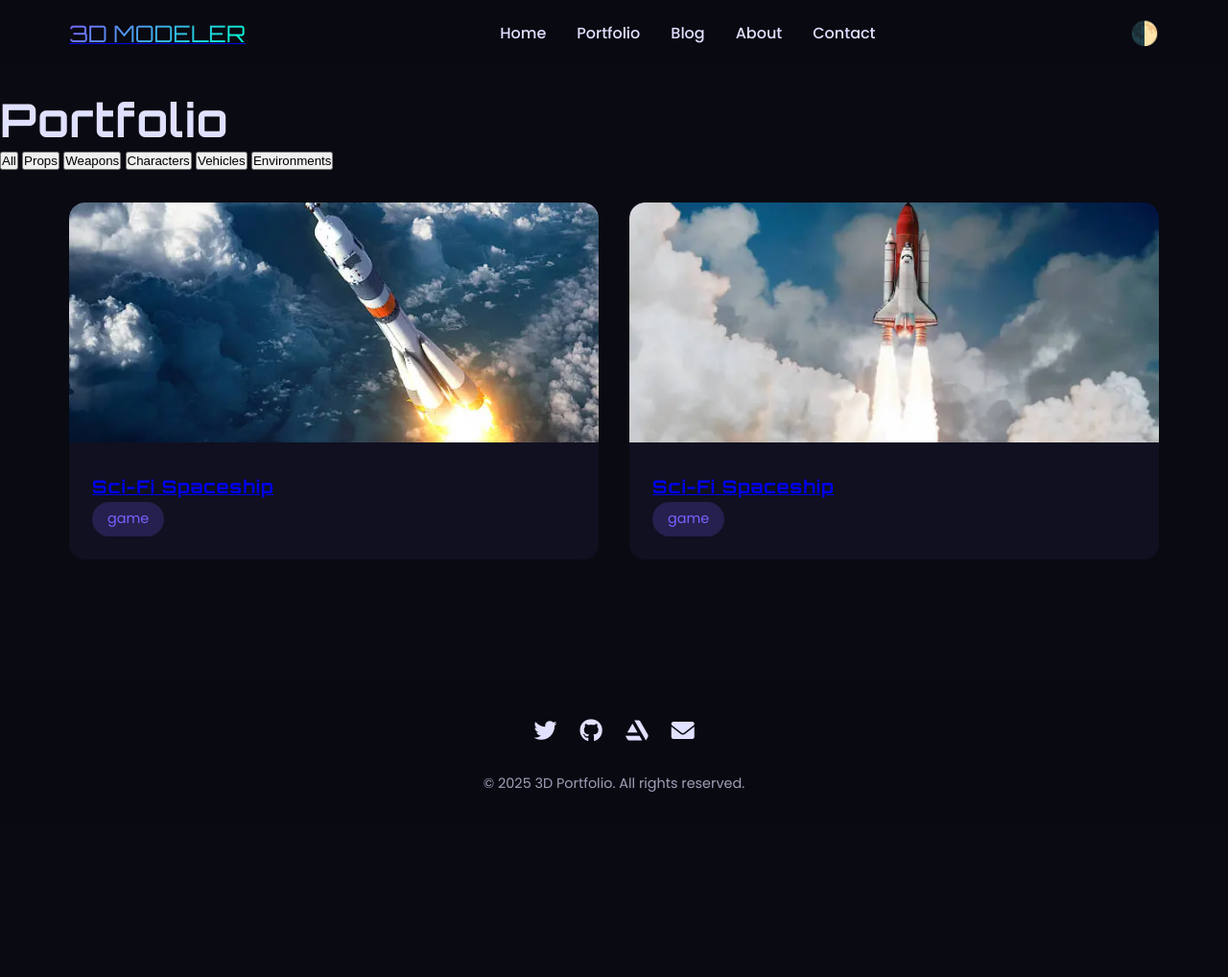
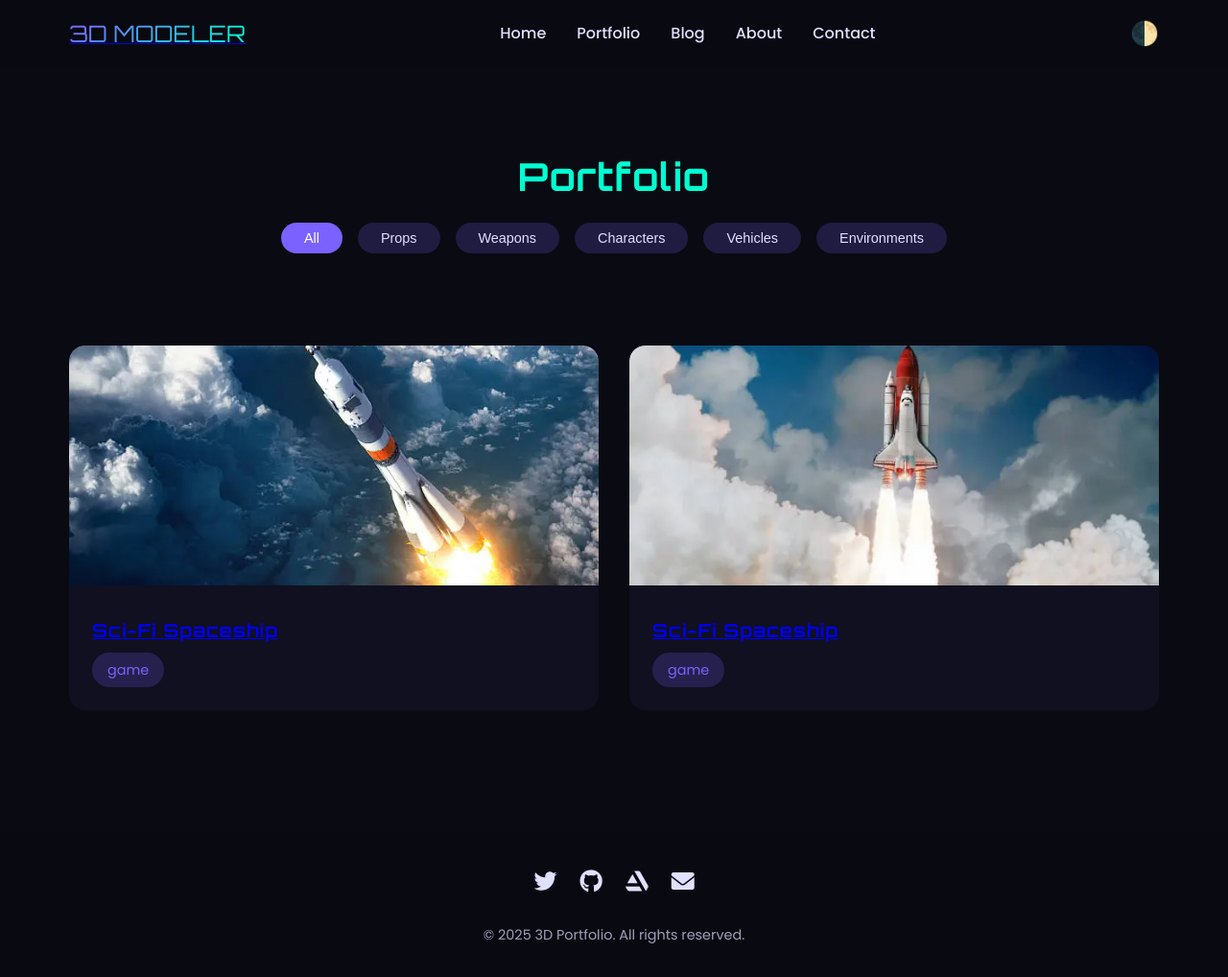
Before and after one commit to FaseehRizwan/portfolio, a Jekyll site: the page built from models/index.html, in a window 1280 px wide and 1018 px high. Shown: the whole window at 96% size. Built offline with Jekyll 4.4.1, drawn with Linux system fonts in a browser that asks for light colours.

Commit message:
Update style.css

```diff
--- a/assets/css/style.css
+++ b/assets/css/style.css
@@ -241,13 +241,51 @@ p {
   color: rgba(224, 224, 255, 0.9);
 }
 
-/* === Model Grid === */
+/* Portfolio Header */
+.portfolio-header {
+  text-align: center;
+  padding: 4rem 2rem 2rem;
+}
+
+.portfolio-header h1 {
+  font-size: 2.5rem;
+  margin-bottom: 1.5rem;
+  color: var(--accent-2);
+}
+
+/* Filters */
+.filters {
+  display: flex;
+  justify-content: center;
+  gap: 1rem;
+  flex-wrap: wrap;
+  margin-bottom: 2rem;
+}
+
+.filter-btn {
+  background: rgba(123, 97, 255, 0.2);
+  border: none;
+  padding: 0.5rem 1.5rem;
+  border-radius: 20px;
+  font-size: 0.9rem;
+  color: var(--text-dark);
+  cursor: pointer;
+  transition: background 0.3s ease, color 0.3s ease;
+}
+
+.filter-btn.active,
+.filter-btn:hover {
+  background: var(--accent-1);
+  color: white;
+}
+
+/* Model Grid */
 .model-grid {
   display: grid;
-  grid-template-columns: repeat(auto-fit, minmax(300px, 1fr));
+  grid-template-columns: repeat(auto-fit, minmax(280px, 1fr));
   gap: 2rem;
   padding: 2rem;
-  max-width: var(--container-width);
+  max-width: 1200px;
   margin: 0 auto;
 }
 
@@ -272,6 +310,11 @@ p {
 
 .model-info {
   padding: 1.5rem;
+}
+
+.model-info h3 {
+  font-size: 1.2rem;
+  margin-bottom: 0.5rem;
 }
 
 .model-category {
```
